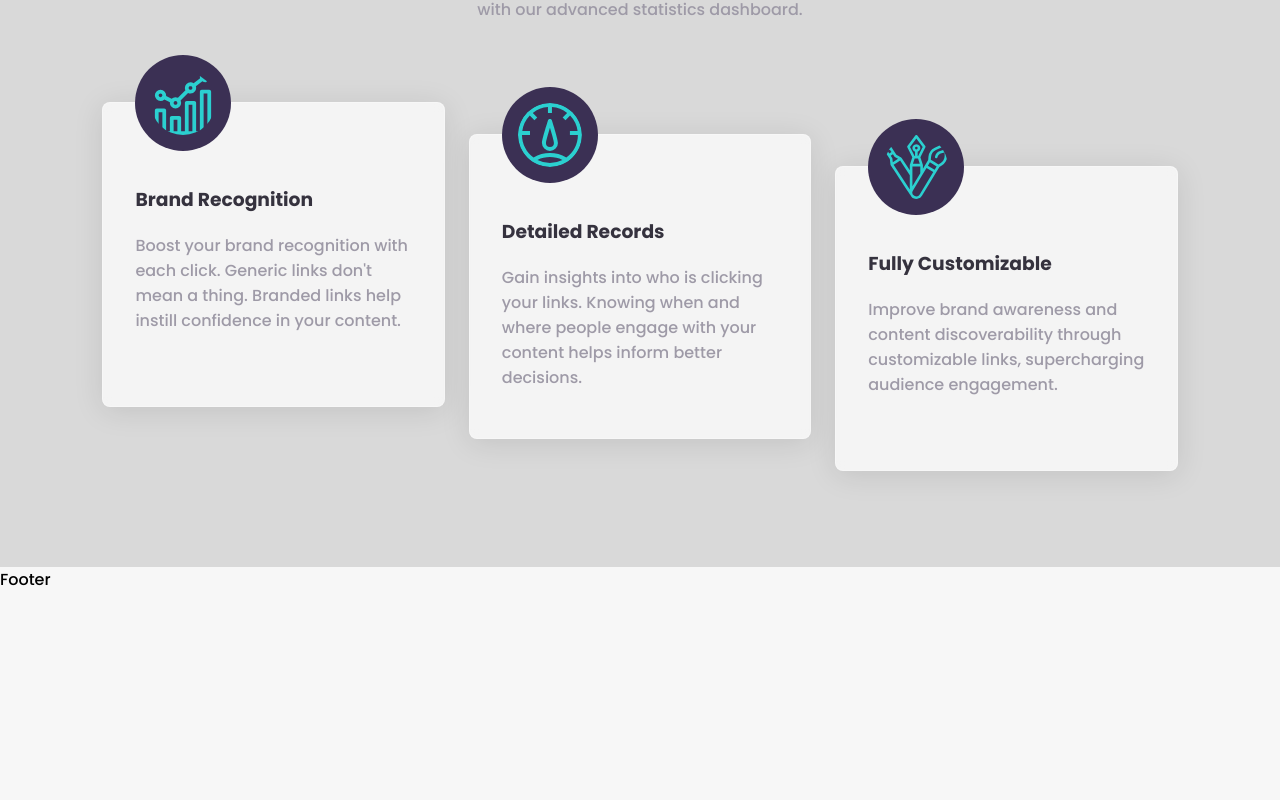
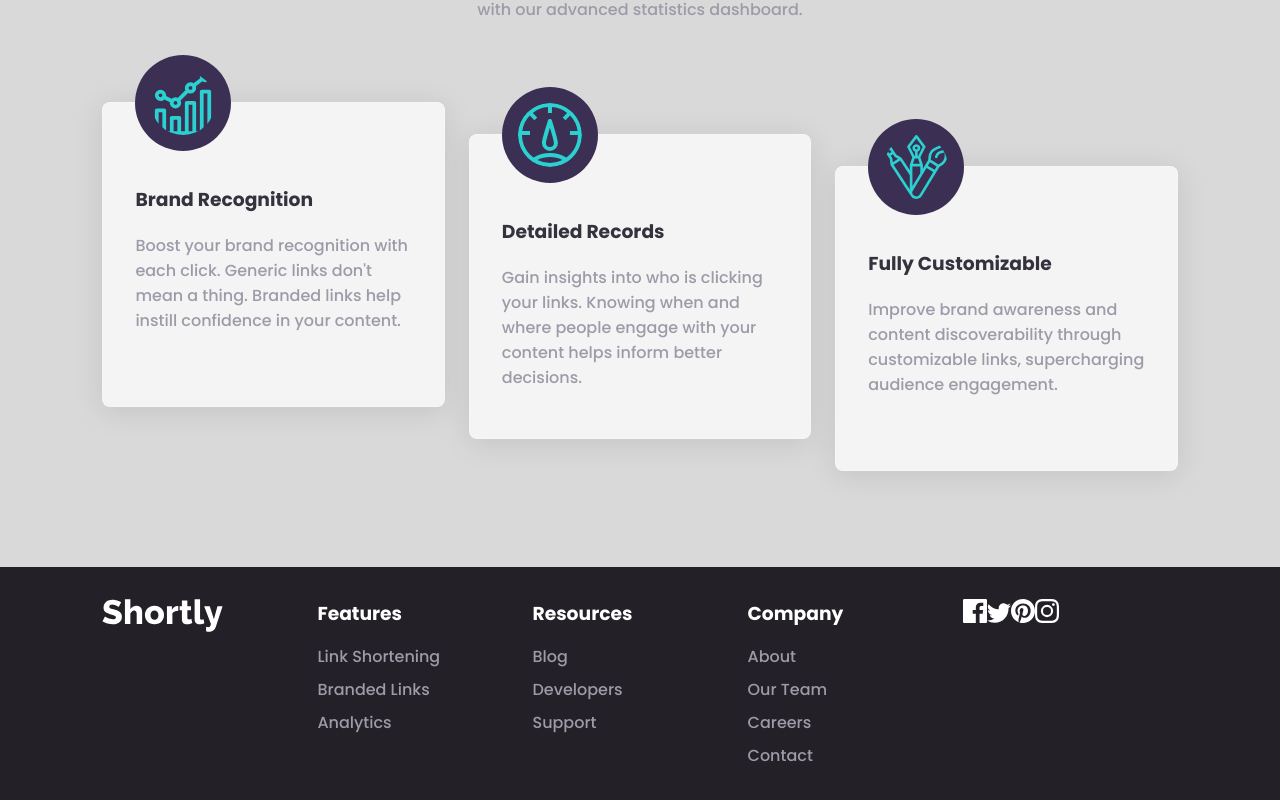
Before and after one commit to Okantey/url-shortener, a React (Vite) app: page / in a window 1280 px wide. Shown: the part 941-1741 px from the top of the page. Before the commit the page ends 1533 px from the top, so only its background shows below. Built offline with nearby package versions, Linux system fonts and the light colour scheme.

Commit message:
footer almost done

```diff
--- a/src/components/footer/Footer.css
+++ b/src/components/footer/Footer.css
@@ -0,0 +1,28 @@
+.footer {
+  background: var(--Very-Dark-Violet);
+  color: white;
+  padding-inline: var(--body-padding);
+  display: grid;
+  grid-template-columns: repeat(5, 1fr);
+  place-items: top;
+  padding-block: 2rem;
+}
+
+.footer h3 {
+  margin: 0;
+}
+.links__box {
+  margin: 0px;
+  padding: 0px;
+  display: flex;
+  flex-direction: column;
+  gap: 0.5rem;
+  padding-block: 1rem;
+}
+.footer .links__box li {
+  list-style: none;
+}
+
+.footer .links__box li a {
+  text-decoration: none;
+}
--- a/src/components/footer/Footer.jsx
+++ b/src/components/footer/Footer.jsx
@@ -1,8 +1,70 @@
 import React from "react";
 import "./Footer.css";
+import logo from "../../assets/logo-white.svg";
+import facebook from "../../assets/icon-facebook.svg";
+import twitter from "../../assets/icon-twitter.svg";
+import pinterest from "../../assets/icon-pinterest.svg";
+import instagram from "../../assets/icon-instagram.svg";
 
 const Footer = () => {
-  return <footer>Footer</footer>;
+  return (
+    <footer className="footer">
+      <div>
+        <img src={logo} alt="shortly" style={{ color: "white" }} />
+      </div>
+      <div className="footer__boxes">
+        <h3>Features</h3>
+        <ul className="links__box">
+          <li>
+            <a href="#Link-Shortening">Link Shortening</a>
+          </li>
+          <li>
+            <a href="#Branded-Links">Branded Links</a>
+          </li>
+          <li>
+            <a href="#Analytics">Analytics</a>
+          </li>
+        </ul>
+      </div>
+      <div className="footer__boxes">
+        <h3>Resources</h3>
+        <ul className="links__box">
+          <li>
+            <a href="#Blog">Blog</a>
+          </li>
+          <li>
+            <a href="#Developers">Developers</a>
+          </li>
+          <li>
+            <a href="#Support">Support</a>
+          </li>
+        </ul>
+      </div>
+      <div className="footer__boxes">
+        <h3>Company</h3>
+        <ul className="links__box">
+          <li>
+            <a href="#About">About</a>
+          </li>
+          <li>
+            <a href="#Our-Team">Our Team</a>
+          </li>
+          <li>
+            <a href="#Careers">Careers</a>
+          </li>
+          <li>
+            <a href="#Contact">Contact</a>
+          </li>
+        </ul>
+      </div>
+      <div className="socials__links">
+        <img src={facebook} alt="facebook" />
+        <img src={twitter} alt="twitter" />
+        <img src={pinterest} alt="pinterest" />
+        <img src={instagram} alt="instagram" />
+      </div>
+    </footer>
+  );
 };
 
 export default Footer;
```
Also changed, not shown: src/assets/logo-white.svg (added).
